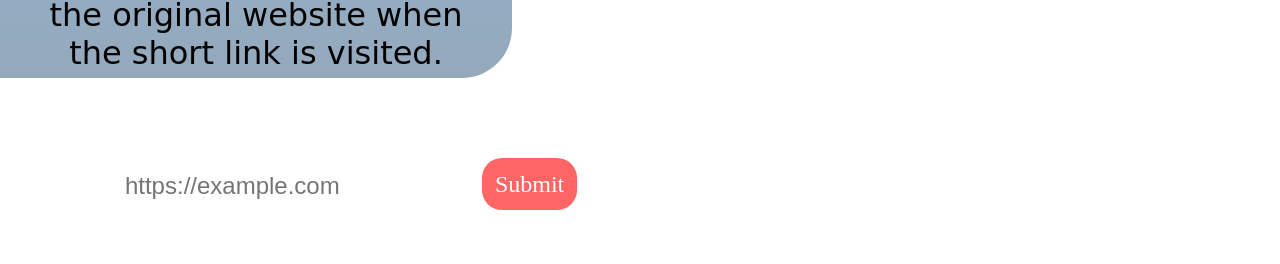
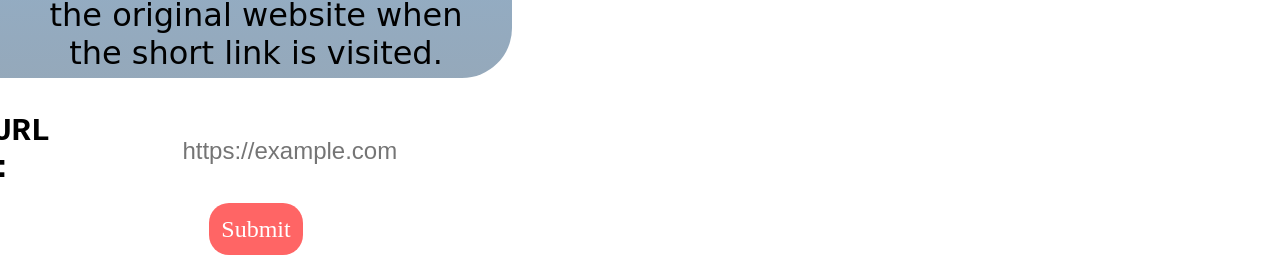
Before and after one commit to vinitkumarsingh632-creator/URL-Shortener, a website built with Vite: page index.html in a window 1280 px wide. Shown: the part 722-986 px from the top of the page. Built offline with nearby package versions, Linux system fonts and the light colour scheme; no server answers; a web font is replaced by a local one.

```diff
--- a/index.html
+++ b/index.html
@@ -52,7 +52,7 @@
                       and <br>  redirects users to  <br>  the original website
                       when the short link is visited.
                   </div>
-                  <div class="urlContainer">
+                  <div class="submitContainer">
                     <div class="enterURL">
                     <div class="urlText">URL : </div>
                     <input type="text" placeholder="https://example.com" size="30">
--- a/src/index.css
+++ b/src/index.css
@@ -127,6 +127,15 @@
      gap: 1rem;
      justify-content: center;
      align-items: center;
+     flex-wrap: wrap;
+}
+.submitContainer{
+    height: 20vh;
+     display: flex;
+     flex-direction: column;
+     gap: 1rem;
+     justify-content: center;
+     align-items: center;
 }
 .submit{
     background-color: rgba(255, 21, 21, 0.654);
```
Also changed, not shown: 1 other file.
